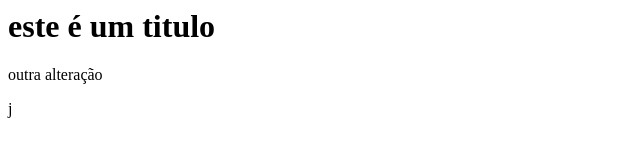
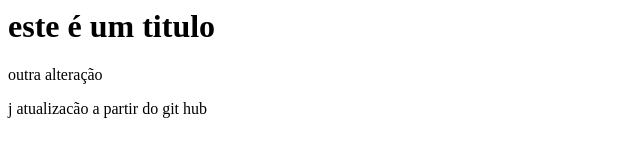
Before and after one commit to cauanfonseca/gama-git, a plain HTML site: page index.html in a window 1280 px wide. Shown: the whole page, without its empty margins (0-640 px from the left). Drawn offline with Linux system fonts and the light colour scheme.

Commit message:
atualizao a partir do git hub

```diff
--- a/index.html
+++ b/index.html
@@ -6,6 +6,7 @@
 <h1> este é um titulo </h1>
 <p> outra alteração </p>
 j
+  atualizacão a partir do git hub
 
 </body>
 
```
